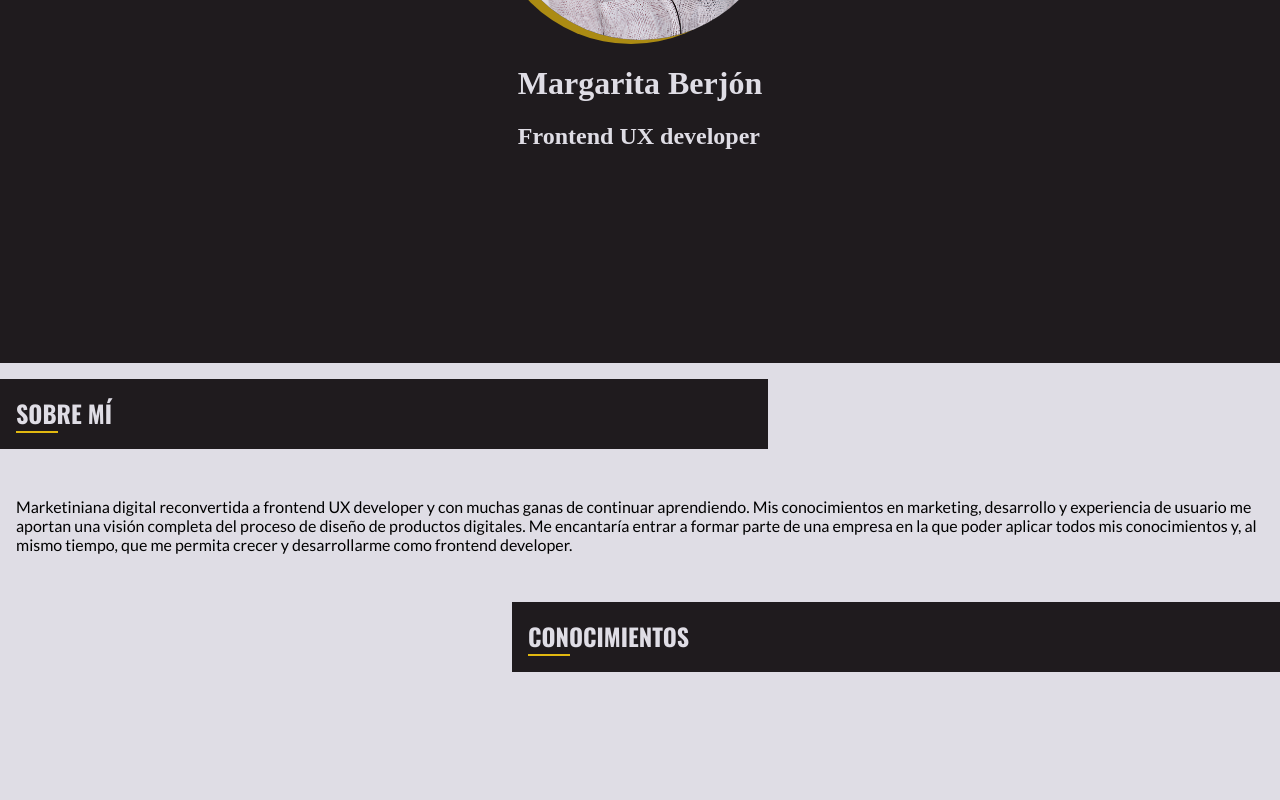
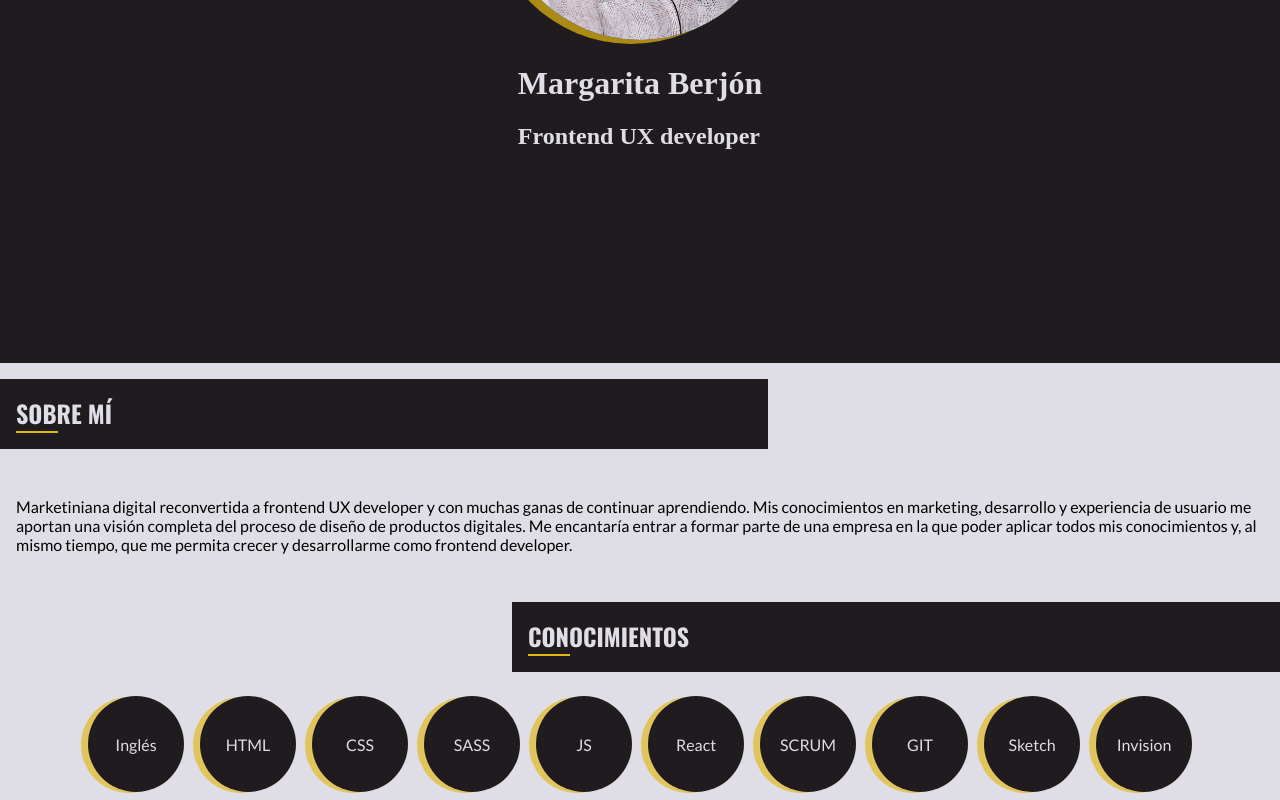
Before and after one commit to MargaritaBerjon/frontend-ux-developer, a React (Create React App) app: page / in a window 1280 px wide. Shown: the part 437-1237 px from the top of the page. Before the commit the page ends 1125 px from the top, so only its background shows below. Built offline with nearby package versions, Linux system fonts and the light colour scheme; a web font is replaced by a local one.

Commit message:
feature :knoelege component

```diff
--- /dev/null
+++ b/src/Components/Knowledge/Knowledge.jsx
@@ -0,0 +1,18 @@
+import React from 'react';
+import './Knowlege.scss';
+
+function Knowledge() {
+  const knowledges = ['Inglés', 'HTML', 'CSS', 'SASS', 'JS', 'React', 'SCRUM', 'GIT', 'Sketch', 'Invision'];
+
+  return (
+    <div className='knowledge-container'>
+      {knowledges.map((knowledge, i) => (
+        <div className='knowledge-circle' key={i}>
+          <p>{knowledge}</p>
+        </div>
+      ))}
+    </div>
+  );
+}
+
+export default Knowledge;
--- /dev/null
+++ b/src/Components/Knowledge/Knowlege.scss
@@ -0,0 +1,29 @@
+@import '../../index.scss';
+
+.knowledge-container {
+  display: flex;
+  flex-wrap: wrap;
+  justify-content: center;
+}
+
+.knowledge-circle {
+  background: $secondary-color;
+  box-shadow: -7px 1px 0 0 rgba(225, 184, 16, 0.64);
+  border-radius: 50%;
+  height: 4rem;
+  width: 4rem;
+  display: flex;
+  justify-content: center;
+  align-items: center;
+  text-align: center;
+  padding: 1rem;
+  margin: 0.5rem;
+  p {
+    font-family: $content-font;
+    color: $primary-color;
+  }
+}
+
+.back {
+  background-color: blue;
+}
--- a/src/Views/App.jsx
+++ b/src/Views/App.jsx
@@ -3,6 +3,7 @@ import Menu from '../Components/Menu/Menu.jsx';
 import Poster from '../Components/Poster/Poster.jsx';
 import Title from '../Components/Title/Title.jsx';
 import AboutMe from '../Components/AboutMe/AboutMe.jsx';
+import Knowledge from '../Components/Knowledge/Knowledge.jsx';
 import { useSpring, animated } from 'react-spring';
 
 function App() {
@@ -52,6 +53,7 @@ function App() {
         <animated.div style={TitleRightAnimation} className='right-title'>
           <Title title='Conocimientos' right='right'></Title>
         </animated.div>
+        <Knowledge></Knowledge>
       </main>
     </div>
   );
```
